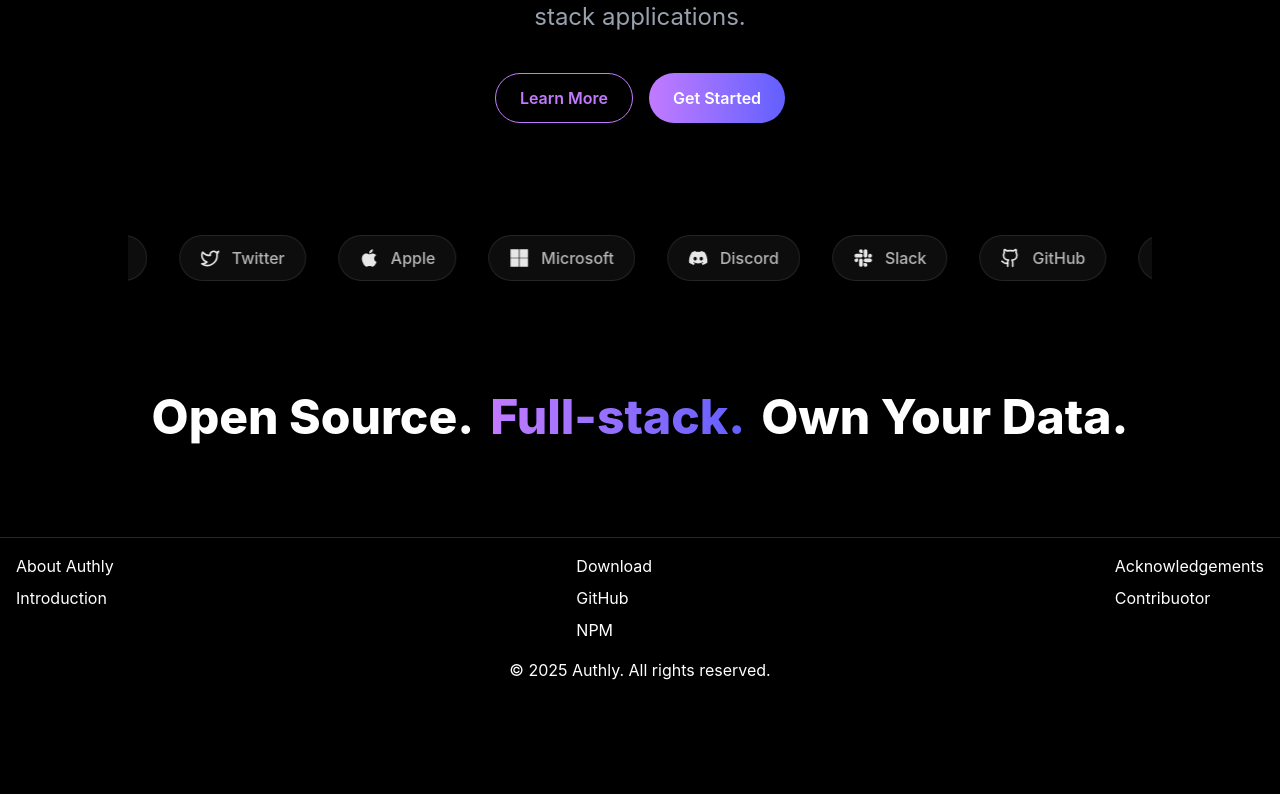
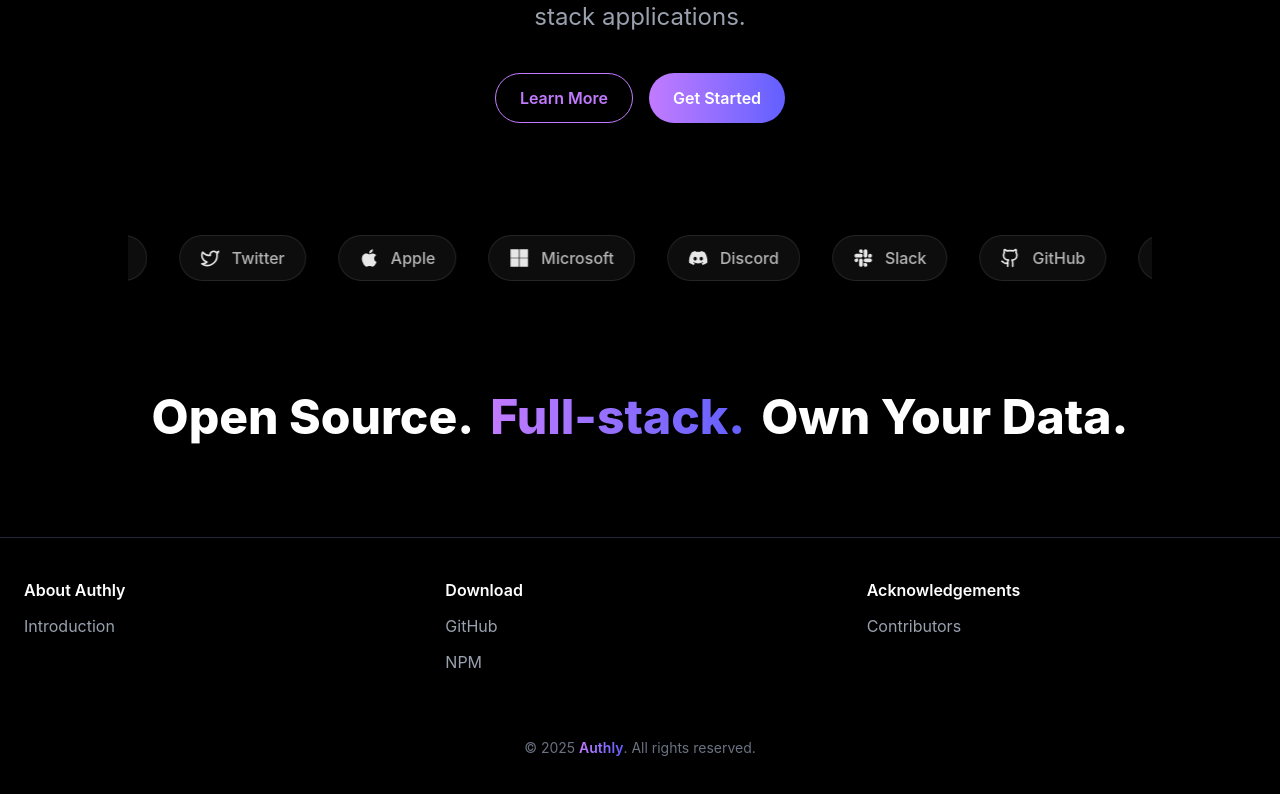
Before and after one commit to Prateet-Github/authly, a React (Vite) app: page / in a window 1280 px wide. Shown: the part 332-1126 px from the top of the page. Before the commit the page ends 1030 px from the top, so only its background shows below. Built offline with nearby package versions, Linux system fonts and the light colour scheme.

Commit message:
feat: enhance Footer component styling and structure for improved layout and readability

```diff
--- a/src/components/layout/Footer.jsx
+++ b/src/components/layout/Footer.jsx
@@ -1,31 +1,47 @@
 const Footer = () => {
   return (
-    <footer className="relative border-t border-gray-800 bottom-0 w-full flex flex-col items-center gap-4 p-4">
-      <div className="w-full flex gap-6 flex-col md:flex-row justify-between">
-        <div className="flex flex-col gap-2">
-          <p>About Authly</p>
-          <p className="hover:underline cursor-pointer hover:text-purple-400 transition-colors">
+    <footer className="border-t border-gray-800 bg-black">
+      <div className="max-w-7xl mx-auto px-6 py-10 flex flex-col gap-10">
+        {/* Top section */}
+        <div className="grid grid-cols-1 md:grid-cols-3 gap-8 text-center md:text-left">
+          {/* About */}
+          <div className="flex flex-col gap-3">
+            <p className="font-semibold text-white">About Authly</p>
+            <p className="text-gray-400 hover:text-purple-400 hover:underline transition-colors cursor-pointer">
               Introduction
             </p>
           </div>
-        <div className="flex flex-col gap-2">
-          <p>Download</p>
-          <p className="hover:underline cursor-pointer hover:text-purple-400 transition-colors">
+
+          {/* Download */}
+          <div className="flex flex-col gap-3">
+            <p className="font-semibold text-white">Download</p>
+            <p className="text-gray-400 hover:text-purple-400 hover:underline transition-colors cursor-pointer">
               GitHub
             </p>
-          <p className="hover:underline cursor-pointer hover:text-purple-400 transition-colors">
+            <p className="text-gray-400 hover:text-purple-400 hover:underline transition-colors cursor-pointer">
               NPM
             </p>
           </div>
-        <div className="flex flex-col gap-2">
-          <p>Acknowledgements</p>
-          <p className="hover:underline  cursor-pointer hover:text-purple-400 transition-colors">
-            Contribuotor
+
+          {/* Acknowledgements */}
+          <div className="flex flex-col gap-3">
+            <p className="font-semibold text-white">Acknowledgements</p>
+            <p className="text-gray-400 hover:text-purple-400 hover:underline transition-colors cursor-pointer">
+              Contributors
             </p>
           </div>
         </div>
-      <div className="w-full text-center">
-        <p>© 2025 Authly. All rights reserved.</p>
+
+        {/* Bottom section */}
+        <div className="pt-6 text-center">
+          <p className="text-sm text-gray-500">
+            © 2025{" "}
+            <span className="bg-linear-to-r from-purple-400 to-indigo-500 bg-clip-text text-transparent font-semibold">
+              Authly
+            </span>
+            . All rights reserved.
+          </p>
+        </div>
       </div>
     </footer>
   );
```
Lines whose indentation alone changed are shown as unchanged.
